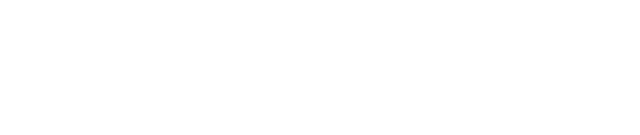
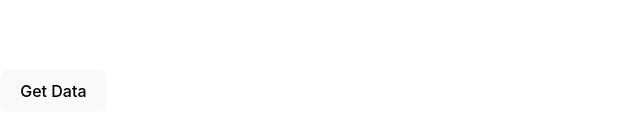
Before and after one commit to mattmercuri/ts-trpc-demo, a React (Vite) app: page / in a window 1280 px wide. Shown: the part 309-444 px from the top of the page, without its empty margins (0-640 px from the left). Built offline with nearby package versions, Linux system fonts and the light colour scheme.

Commit message:
added cors to express

```diff
--- a/package.json
+++ b/package.json
@@ -11,7 +11,9 @@
     "lint": "eslint"
   },
   "dependencies": {
+    "@types/cors": "^2.8.13",
     "axios": "^1.2.1",
+    "cors": "^2.8.5",
     "csv-reader": "^1.0.10",
     "eslint-plugin-react": "^7.31.11",
     "express": "^4.18.2",
--- a/src/App.tsx
+++ b/src/App.tsx
@@ -1,5 +1,11 @@
+import { getHistoricalData } from "./services/web/web";
+
 function App() {
-  return <div />;
+  return (
+    <div>
+      <button onClick={() => getHistoricalData("QQQ")}>Get Data</button>
+    </div>
+  );
 }
 
 export default App;
--- a/src/server/server.ts
+++ b/src/server/server.ts
@@ -1,11 +1,14 @@
 /* eslint-disable no-console */
 import * as path from "path";
 import express, { Express } from "express";
+import cors from "cors";
 import { runCsvPipeline } from "./utils.js";
 import type { GetHistoricalData } from "./server.types.js";
 
 const app: Express = express();
 const port = 3000;
+
+app.use(cors());
 
 app.get("/", (req, res) => {
   res.status(200).send("Hello World!");
```
Also changed, not shown: 1 other file (tests, documents, lock files or other folders).
